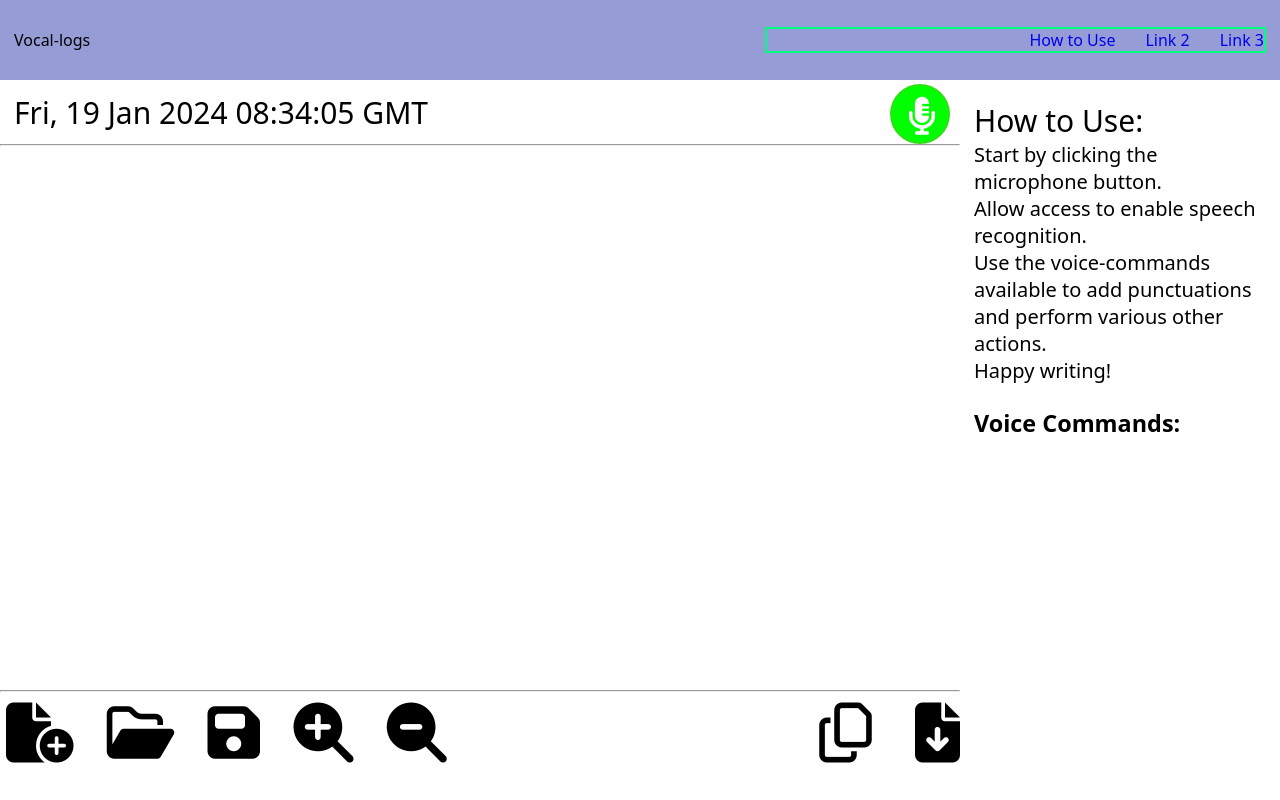
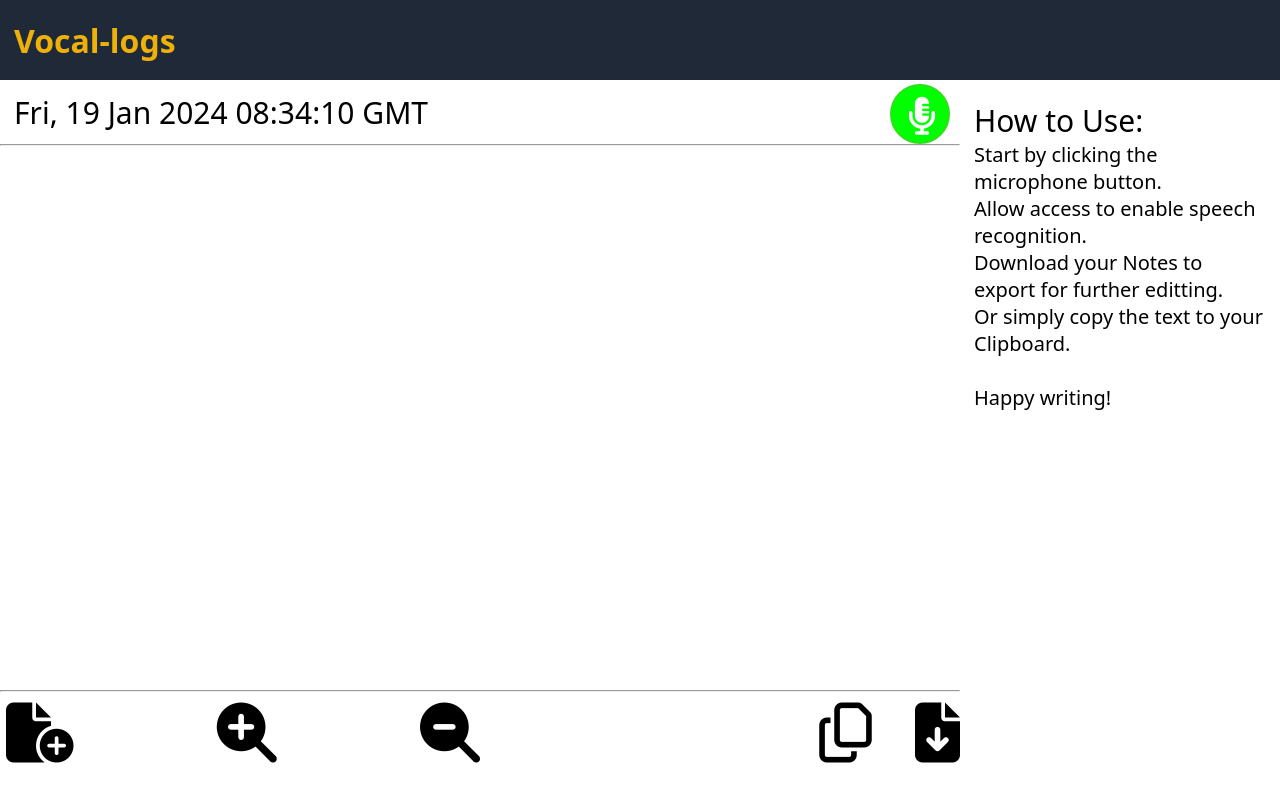
Before and after one commit to muktarkabir/Vocal-Logs, a plain HTML site: page note.html in a window 1280 px wide. Both pictures are taken after a click on the element 39 px from the left and 732 px from the top of the page. Drawn offline with Linux system fonts and the light colour scheme.

Commit message:
Make slight modifications

```diff
--- a/hints.html
+++ b/hints.html
@@ -45,16 +45,15 @@
 				<li style="font-size: 30px; font-weight: 400">How to Use:</li>
 				<li>Start by clicking the microphone button.</li>
 				<li>Allow access to enable speech recognition.</li>
-				<li>
-					Use the voice-commands available to add punctuations and perform
-					various other actions.
-				</li>
+				<li>Download your Notes to export for further editting.</li>
+				<li>Or simply copy the text to your Clipboard.</li>
+				<br />
 				<li>Happy writing!</li>
 			</ul>
-			<div class="voice-commands">
+			<!-- <div class="voice-commands">
 				<h3>Voice Commands:</h3>
 				<div class="the-commands"></div>
-			</div>
+			</div> -->
 		</main>
 	</body>
 </html>
--- a/index.js
+++ b/index.js
@@ -200,3 +200,11 @@ zoomOutButton.addEventListener("click", () => {
 	}
 	textArea.style.fontSize = `${fontSizePixels}px`;
 });
+
+newFile.addEventListener("click", () => {
+	titleSpace.textContent = "";
+	if (titleSpace.textContent == "") {
+		titleSpace.textContent = new Date().toUTCString();
+	}
+	textArea.textContent = "";
+});
--- a/note.html
+++ b/note.html
@@ -17,13 +17,13 @@
 	<body>
 		<header>
 			<div class="logo">Vocal-logs</div>
-			<nav>
+			<!-- <nav>
 				<ul>
 					<li><a href="#">How to Use</a></li>
 					<li><a href="#">Link 2</a></li>
 					<li><a href="#">Link 3</a></li>
 				</ul>
-			</nav>
+			</nav> -->
 		</header>
 		<main>
 			<div class="main-stuff">
@@ -51,12 +51,12 @@
 						<div class="children new-file" title="new note">
 							<i class="fa-solid fa-file-circle-plus"></i>
 						</div>
-						<div class="children my-files" title="saved notes">
+						<!-- <div class="children my-files" title="saved notes">
 							<i class="fa-regular fa-folder-open"></i>
-						</div>
-						<div class="children save" title="save note">
+						</div> -->
+						<!-- <div class="children save" title="save note">
 							<i class="fa-solid fa-floppy-disk"></i>
-						</div>
+						</div> -->
 						<div class="children zoom-in" title="increase font-size">
 							<i class="fa-solid fa-magnifying-glass-plus"></i>
 						</div>
--- a/style.css
+++ b/style.css
@@ -17,11 +17,14 @@ header {
 	width: 100dvw;
 	padding-left: 14px;
 	padding-right: 14px;
-	background-color: rgb(150, 156, 214);
+	background-color: #1f2937;
 }
 .logo {
 	display: flex;
 	min-width: 30%;
+	font-size: 2rem;
+	font-weight: 700;
+	color: rgb(238, 177, 10);
 }
 nav {
 	/* display: flex; */
@@ -32,7 +35,6 @@ nav ul {
 	display: flex;
 	justify-content: flex-end;
 	gap: 30px;
-	border: 2px solid springgreen;
 }
 a {
 	text-decoration: none;
@@ -116,9 +118,10 @@ main {
 }
 
 .features {
-	width: 70%;
+	width: 50%;
 	height: 100%;
 	display: flex;
+	justify-content: space-between;
 	align-items: center;
 	gap: 5%;
 	padding-left: 6px;
```
